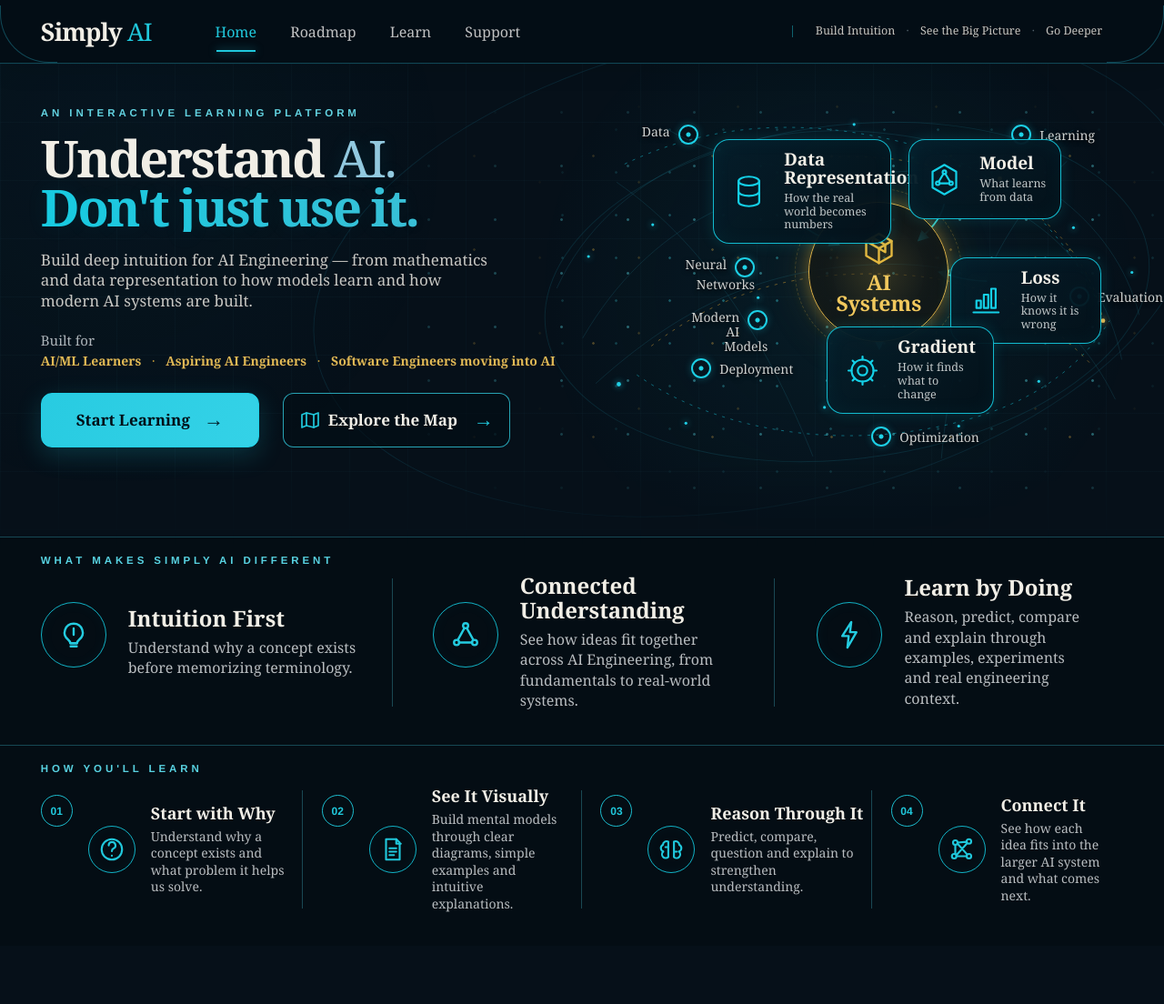
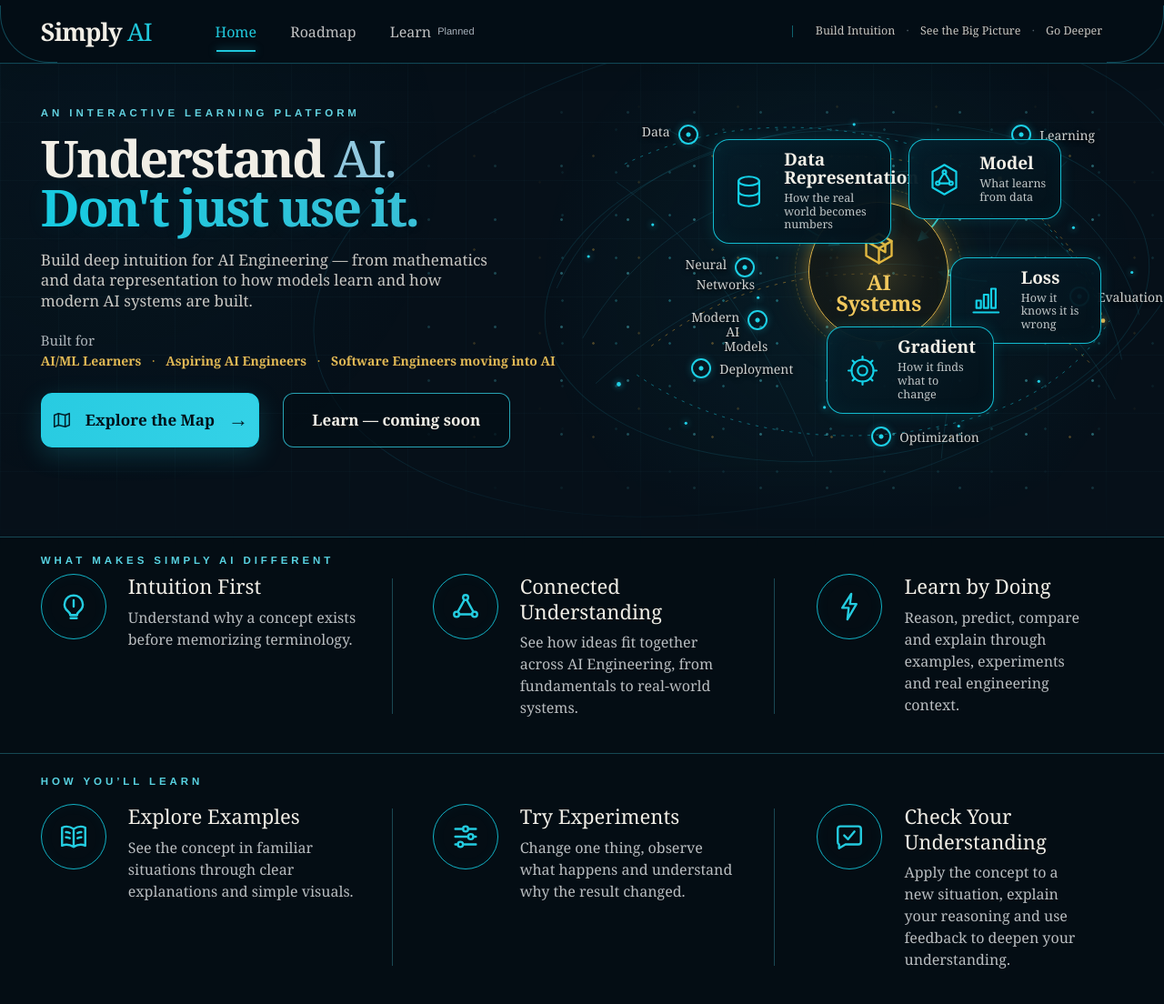
Before and after one commit to Harsh-hub123/Simply-AI, a React (Vite) app: page / in a window 1280 px wide. Shown: the whole page at 91% size. Before the commit the page ends 1040 px from the top, so only its background shows below. Built offline with nearby package versions, Linux system fonts and the light colour scheme.

Commit message:
Stabilize learning availability and refine Home presentation

```diff
--- a/src/components/AppHeader.tsx
+++ b/src/components/AppHeader.tsx
@@ -4,8 +4,7 @@
 const links = [
   { to: '/', label: 'Home' },
   { to: '/roadmap', label: 'Roadmap' },
-  { to: '/learn', label: 'Learn' },
-  { to: '/support', label: 'Support' },
+  { to: '/learn', label: 'Learn', availability: 'Planned' },
 ];
 
 export function AppHeader() {
@@ -50,6 +49,7 @@
           {links.map((link) => (
             <NavLink key={link.to} to={link.to} end={link.to === '/'}>
               {link.label}
+              {link.availability && <small className="nav-availability">{link.availability}</small>}
             </NavLink>
           ))}
         </nav>
--- a/src/components/HomeHero.tsx
+++ b/src/components/HomeHero.tsx
@@ -19,8 +19,8 @@
           <p>AI/ML Learners <b>·</b> Aspiring AI Engineers <b>·</b> Software Engineers moving into AI</p>
         </div>
         <div className="hero-actions">
-          <Link className="cta cta-primary" to="/learn">Start Learning <span aria-hidden="true">→</span></Link>
-          <Link className="cta cta-secondary" to="/roadmap"><LineIcon name="map" /> Explore the Map <span aria-hidden="true">→</span></Link>
+          <Link className="cta cta-primary" to="/roadmap"><LineIcon name="map" /> Explore the Map <span aria-hidden="true">→</span></Link>
+          <Link className="cta cta-secondary cta-availability" to="/learn">Learn — coming soon</Link>
         </div>
       </div>
       <div className="hero-visual">
--- a/src/components/Icons.tsx
+++ b/src/components/Icons.tsx
@@ -1,4 +1,4 @@
-type IconName = 'intuition' | 'connected' | 'doing' | 'brain' | 'network' | 'clarity' | 'engaging' | 'map' | 'why' | 'visual';
+type IconName = 'intuition' | 'connected' | 'doing' | 'brain' | 'network' | 'clarity' | 'engaging' | 'map' | 'why' | 'visual' | 'book' | 'sliders' | 'feedback';
 
 export function LineIcon({ name }: { name: IconName }) {
   const common = { fill: 'none', stroke: 'currentColor', strokeWidth: 1.7, strokeLinecap: 'round' as const, strokeLinejoin: 'round' as const };
@@ -13,6 +13,9 @@
     map: <><path {...common} d="m3 6 5-2 8 2 5-2v14l-5 2-8-2-5 2V6Z"/><path {...common} d="M8 4v14m8-12v14"/></>,
     why: <><path {...common} d="M9.2 8.5a3 3 0 1 1 4.2 2.75c-1 .5-1.4 1.1-1.4 2.25"/><path {...common} d="M12 17.5v.1"/><circle {...common} cx="12" cy="12" r="9"/></>,
     visual: <><path {...common} d="M6 3h9l3 3v15H6V3Z"/><path {...common} d="M15 3v4h4M9 11h6m-6 3h6m-6 3h4"/></>,
+    book: <><path {...common} d="M12 6C9 4 6 3.5 3 5v14c3-1.5 6-1 9 1 3-2 6-2.5 9-1V5c-3-1.5-6-1-9 1Zm0 0v14"/><path {...common} d="M6 8.5c1-.1 2 .2 3 .7m-3 3.3c1-.1 2 .2 3 .7m6-4c1-.5 2-.8 3-.7m-3 4.7c1-.5 2-.8 3-.7"/></>,
+    sliders: <><path {...common} d="M4 6h6m4 0h6M4 12h10m4 0h2M4 18h2m4 0h10"/><circle {...common} cx="12" cy="6" r="2"/><circle {...common} cx="16" cy="12" r="2"/><circle {...common} cx="8" cy="18" r="2"/></>,
+    feedback: <><path {...common} d="M5 4h14a2 2 0 0 1 2 2v10a2 2 0 0 1-2 2H9l-5 3v-3a2 2 0 0 1-1-2V6a2 2 0 0 1 2-2Z"/><path {...common} d="m8 11 3 3 5-6"/></>,
   };
 
   return <svg viewBox="0 0 24 24" aria-hidden="true">{paths[name]}</svg>;
--- a/src/components/roadmap/ConceptInspector.tsx
+++ b/src/components/roadmap/ConceptInspector.tsx
@@ -31,7 +31,7 @@
       const first = controls[0];
       const last = controls[controls.length - 1];
       if (event.shiftKey && (document.activeElement === first || document.activeElement?.id === 'inspector-title' || !panel.contains(document.activeElement))) { event.preventDefault(); last.focus(); }
-      if (!event.shiftKey && (document.activeElement === last || !panel.contains(document.activeElement))) { event.preventDefault(); first.focus(); }
+      if (!event.shiftKey && (document.activeElement === last || document.activeElement?.id === 'inspector-title' || !panel.contains(document.activeElement))) { event.preventDefault(); first.focus(); }
     };
     panel.addEventListener('keydown', keepFocusInside);
     return () => panel.removeEventListener('keydown', keepFocusInside);
@@ -65,7 +65,9 @@
           </section>
           <section className="deeper-copy" aria-label="In more detail"><h4>In more detail</h4>{concept.deeper.map((paragraph) => <p key={paragraph}>{paragraph}</p>)}</section>
           {concept.nextConcept && conceptBySlug.get(concept.nextConcept) && <button className="connects-next" type="button" onClick={() => onSelect(conceptBySlug.get(concept.nextConcept!)!)}><span><small>Connects next</small><strong>{conceptBySlug.get(concept.nextConcept)!.id} {conceptBySlug.get(concept.nextConcept)!.title}</strong></span><span aria-hidden="true">→</span></button>}
-          <Link className="learn-concept-cta" to={concept.learnRoute}>Learn this concept <span aria-hidden="true">→</span></Link>
+          {concept.lessonStatus === 'available'
+            ? <Link className="learn-concept-cta" to={concept.learnRoute}>Learn this concept <span aria-hidden="true">→</span></Link>
+            : <p className="learn-concept-cta lesson-planned">Lesson planned</p>}
         </div>
       </div>
     </aside>
--- a/src/data/roadmapConcepts.ts
+++ b/src/data/roadmapConcepts.ts
@@ -28,6 +28,7 @@
   keyText: string[];
   deeper: string[];
   nextConcept?: string;
+  lessonStatus: 'planned' | 'available';
   learnRoute: string;
   icon: 'math' | 'data' | 'model' | 'loss' | 'gradient' | 'optimization' | 'neural' | 'layers' | 'modern-model' | 'system';
 }
@@ -53,7 +54,7 @@
     keyLabel: 'The goal here is not to master every formula first.',
     keyText: ['It is to understand why mathematical ideas keep appearing throughout AI and what each one helps us describe.'],
     deeper: ['Later, we will go much deeper into the mathematics as each concept becomes necessary.'],
-    nextConcept: 'data-representation', learnRoute: '/learn?concept=mathematics',
+    nextConcept: 'data-representation', lessonStatus: 'planned', learnRoute: '/learn?concept=mathematics',
   },
   {
     id: '02', slug: 'data-representation', order: 2, mapTitle: 'Data\nRepresentation', title: 'Data Representation',
@@ -68,7 +69,7 @@
     keyLabel: 'The important idea is:',
     keyText: ['The model does not receive the real-world object itself. It receives a representation of information about it.', 'And different tasks may need different representations.'],
     deeper: ['Later, we will explore how images, text, sound, and other forms of information are represented for AI systems.'],
-    nextConcept: 'model', learnRoute: '/learn?concept=data-representation',
+    nextConcept: 'model', lessonStatus: 'planned', learnRoute: '/learn?concept=data-representation',
   },
   {
     id: '03', slug: 'model', order: 3, mapTitle: 'Model', title: 'Model', territory: 'learning', territoryLabel: 'LEARNING MECHANISM',
@@ -77,7 +78,7 @@
     visual: { kind: 'model', training: 'Training Data', model: 'Model learns patterns', input: 'New Input', prediction: 'Prediction' },
     keyLabel: 'The important idea is:', keyText: ['A model learns a relationship from data and uses that relationship to make predictions.'],
     deeper: ['Later, we will explore what actually changes inside the model while this learning happens.'],
-    nextConcept: 'loss', learnRoute: '/learn?concept=model',
+    nextConcept: 'loss', lessonStatus: 'planned', learnRoute: '/learn?concept=model',
   },
   {
     id: '04', slug: 'loss', order: 4, mapTitle: 'Loss', title: 'Loss', territory: 'learning', territoryLabel: 'LEARNING MECHANISM',
@@ -86,7 +87,7 @@
     visual: { kind: 'compare', items: [{ title: 'Prediction', value: '₹52L' }, { title: 'Actual value', value: '₹60L' }], result: 'Loss', note: 'A numerical measure of the error' },
     keyLabel: 'The important idea is:', keyText: ['Loss tells us how wrong the model’s prediction is.', 'A smaller loss generally means the prediction is closer to the outcome we wanted.'],
     deeper: ['Later, we will explore different loss functions and how they guide the learning process.'],
-    nextConcept: 'gradient', learnRoute: '/learn?concept=loss',
+    nextConcept: 'gradient', lessonStatus: 'planned', learnRoute: '/learn?concept=loss',
   },
   {
     id: '05', slug: 'gradient', order: 5, mapTitle: 'Gradient', title: 'Gradient', territory: 'learning', territoryLabel: 'LEARNING MECHANISM',
@@ -95,7 +96,7 @@
     visual: { kind: 'gradient', parameters: 'Parameters', parameterNote: 'θ₁ · θ₂ · θ₃ · …', loss: 'Loss', gradient: 'Gradient', question: 'How would changing these parameters affect the loss?' },
     keyLabel: 'One important detail:', keyText: ['The gradient points in the direction where the loss increases most rapidly.', 'To reduce the loss, learning typically moves in the opposite direction.'],
     deeper: ['Later, we will explore this much more deeply because gradients are one of the key ideas behind how modern models learn.'],
-    nextConcept: 'optimization', learnRoute: '/learn?concept=gradient',
+    nextConcept: 'optimization', lessonStatus: 'planned', learnRoute: '/learn?concept=gradient',
   },
   {
     id: '06', slug: 'optimization', order: 6, mapTitle: 'Optimization', title: 'Optimization', territory: 'learning', territoryLabel: 'LEARNING MECHANISM',
@@ -104,7 +105,7 @@
     visual: { kind: 'feedback', steps: ['Prediction', 'Loss', 'Gradient', 'Update Parameters'], repeat: '↺ Repeat' },
     keyLabel: 'The important idea is:', keyText: ['Optimization is the process that turns gradient information into repeated parameter updates.', 'One important factor is the learning rate, which controls how large each update step is.'],
     deeper: ['Later, we will explore different optimization algorithms such as Gradient Descent, SGD, and Adam, and why the way we update parameters matters.'],
-    nextConcept: 'neural-networks', learnRoute: '/learn?concept=optimization',
+    nextConcept: 'neural-networks', lessonStatus: 'planned', learnRoute: '/learn?concept=optimization',
   },
   {
     id: '07', slug: 'neural-networks', order: 7, mapTitle: 'Neural\nNetworks', title: 'Neural Networks', territory: 'deep-learning', territoryLabel: 'DEEP LEARNING',
@@ -113,7 +114,7 @@
     visual: { kind: 'layers', steps: ['Input', 'Layer 1', 'Layer 2', 'Layer 3', 'Prediction'] },
     keyLabel: 'The important idea is:', keyText: ['A neural network builds a prediction through a sequence of learned transformations.', 'And it still learns using the same core mechanism we have already seen:', 'Prediction → Loss → Gradient → Optimization'],
     deeper: ['Later, we will explore what neurons, layers, activations, forward passes, and backpropagation are actually doing inside this process.'],
-    nextConcept: 'representation-learning', learnRoute: '/learn?concept=neural-networks',
+    nextConcept: 'representation-learning', lessonStatus: 'planned', learnRoute: '/learn?concept=neural-networks',
   },
   {
     id: '08', slug: 'representation-learning', order: 8, mapTitle: 'Representation\nLearning', title: 'Representation Learning', territory: 'deep-learning', territoryLabel: 'DEEP LEARNING',
@@ -122,7 +123,7 @@
     visual: { kind: 'representations', steps: [{ title: 'Raw Input' }, { title: 'Early Representation', note: 'simple patterns' }, { title: 'Deeper Representation', note: 'more meaningful patterns' }, { title: 'Prediction' }] },
     keyLabel: 'The important idea is:', keyText: ['A neural network can learn how to represent information in ways that make the task easier.', 'This is one of the major reasons deep learning became so powerful.'],
     deeper: ['Later, we will explore embeddings, learned features, latent representations, and how modern models build useful internal representations automatically.'],
-    nextConcept: 'modern-ai-models', learnRoute: '/learn?concept=representation-learning',
+    nextConcept: 'modern-ai-models', lessonStatus: 'planned', learnRoute: '/learn?concept=representation-learning',
   },
   {
     id: '09', slug: 'modern-ai-models', order: 9, mapTitle: 'Modern\nAI Models', title: 'Modern AI Models', territory: 'modern-ai', territoryLabel: 'MODERN AI',
@@ -131,7 +132,7 @@
     visual: { kind: 'branch', source: 'Large-scale Training Data', model: 'Pretrained Model', taskLabel: 'Many Tasks', tasks: ['Question Answering', 'Generation', 'Classification', 'Code', 'Images'] },
     keyLabel: 'The important idea is:', keyText: ['Modern AI increasingly starts with powerful pretrained models that can be adapted to many different problems.', 'This is the foundation behind technologies such as ChatGPT, Claude, HiggsField etc.'],
     deeper: ['Later, we will explore transformers, pretraining, foundation models, LLMs, and how these models gain their broad capabilities.'],
-    nextConcept: 'modern-ai-systems', learnRoute: '/learn?concept=modern-ai-models',
+    nextConcept: 'modern-ai-systems', lessonStatus: 'planned', learnRoute: '/learn?concept=modern-ai-models',
   },
   {
     id: '10', slug: 'modern-ai-systems', order: 10, mapTitle: 'Modern\nAI Systems', title: 'Modern AI Systems', territory: 'modern-ai', territoryLabel: 'MODERN AI',
@@ -140,7 +141,7 @@
     visual: { kind: 'system', entry: 'User / Application', core: 'AI System', parts: ['Model', 'Data', 'Tools', 'Memory', 'Retrieval'], result: 'Actions / Responses' },
     keyLabel: 'The important idea is:', keyText: ['The model is only one component inside a complete AI system.', 'What makes the product useful is how all of these components work together.'],
     deeper: ['Later, we will explore RAG, agents, tool use, orchestration, deployment, monitoring, and how production AI systems are actually built.'],
-    learnRoute: '/learn?concept=modern-ai-systems',
+    lessonStatus: 'planned', learnRoute: '/learn?concept=modern-ai-systems',
   },
 ];
 
--- a/src/pages/HomePage.tsx
+++ b/src/pages/HomePage.tsx
@@ -1,6 +1,7 @@
 import { HomeHero } from '../components/HomeHero';
 import { LineIcon } from '../components/Icons';
 import { SectionLabel } from '../components/SectionLabel';
+import styles from './HomeSections.module.css';
 
 const principles = [
   { icon: 'intuition' as const, title: 'Intuition First', copy: 'Understand why a concept exists before memorizing terminology.' },
@@ -8,11 +9,10 @@
   { icon: 'doing' as const, title: 'Learn by Doing', copy: 'Reason, predict, compare and explain through examples, experiments and real engineering context.' },
 ];
 
-const learningSteps = [
-  { number: '01', icon: 'why' as const, title: 'Start with Why', copy: 'Understand why a concept exists and what problem it helps us solve.' },
-  { number: '02', icon: 'visual' as const, title: 'See It Visually', copy: 'Build mental models through clear diagrams, simple examples and intuitive explanations.' },
-  { number: '03', icon: 'brain' as const, title: 'Reason Through It', copy: 'Predict, compare, question and explain to strengthen understanding.' },
-  { number: '04', icon: 'network' as const, title: 'Connect It', copy: 'See how each idea fits into the larger AI system and what comes next.' },
+const learningMethods = [
+  { icon: 'book' as const, title: 'Explore Examples', copy: 'See the concept in familiar situations through clear explanations and simple visuals.' },
+  { icon: 'sliders' as const, title: 'Try Experiments', copy: 'Change one thing, observe what happens and understand why the result changed.' },
+  { icon: 'feedback' as const, title: 'Check Your Understanding', copy: 'Apply the concept to a new situation, explain your reasoning and use feedback to deepen your understanding.' },
 ];
 
 export function HomePage() {
@@ -23,7 +23,7 @@
         <HomeHero />
       </div>
 
-      <section className="info-band principles" aria-labelledby="principles-title">
+      <section className={`info-band principles ${styles.supporting}`} aria-labelledby="principles-title">
         <div className="page-container">
           <SectionLabel><span id="principles-title">What makes Simply AI different</span></SectionLabel>
           <div className="principle-grid">
@@ -40,21 +40,20 @@
         </div>
       </section>
 
-      <section className="info-band learning-method" aria-labelledby="learning-method-title">
+      <section className={`info-band ${styles.process} ${styles.supporting}`} aria-labelledby="learning-method-title">
         <div className="page-container">
-          <SectionLabel><span id="learning-method-title">How you&apos;ll learn</span></SectionLabel>
-          <div className="learning-grid">
-            {learningSteps.map((item) => (
-              <article className="learning-item" key={item.number}>
-                <span className="learning-number" aria-hidden="true">{item.number}</span>
-                <div className="icon-medallion small"><LineIcon name={item.icon} /></div>
+          <SectionLabel><span id="learning-method-title">How you’ll learn</span></SectionLabel>
+          <ul className={`principle-grid ${styles.processList}`} role="list">
+            {learningMethods.map((item) => (
+              <li className={`principle-item ${styles.step}`} key={item.icon}>
+                <div className="icon-medallion" aria-hidden="true"><LineIcon name={item.icon} /></div>
                 <div>
                   <h3>{item.title}</h3>
                   <p>{item.copy}</p>
                 </div>
-              </article>
+              </li>
             ))}
-          </div>
+          </ul>
         </div>
       </section>
     </main>
--- /dev/null
+++ b/src/pages/HomeSections.module.css
@@ -0,0 +1,32 @@
+.supporting :global(.principle-item) h3,
+.supporting .step h3 {
+  margin: 0 0 8px;
+  color: var(--paper);
+  font: 400 22px/1.25 var(--display);
+}
+
+.supporting :global(.principle-item) p,
+.supporting .step p {
+  margin: 0;
+  color: #b9bdc0;
+  font: 400 16px/1.5 var(--display);
+}
+
+.supporting :global(.principle-item) { align-items: flex-start; }
+.supporting :global(.principle-item .icon-medallion) { transform: none; }
+
+.process:global(.info-band) > :global(.page-container) {
+  padding-block: 24px 34px;
+}
+
+.process :global(.section-label) { margin-bottom: 24px; }
+.processList {
+  margin: 0;
+  padding: 0;
+  list-style: none;
+}
+.step { min-width: 0; }
+
+@media (max-width: 600px) {
+  .process:global(.info-band) > :global(.page-container) { padding-block: 24px 28px; }
+}
--- a/src/pages/PlaceholderPage.tsx
+++ b/src/pages/PlaceholderPage.tsx
@@ -1,12 +1,15 @@
 import { Link } from 'react-router-dom';
 
-export function PlaceholderPage({ title }: { title: string }) {
+export function PlaceholderPage({ title }: { title: 'Learn' | 'Support' }) {
+  const isLearn = title === 'Learn';
   return (
     <main id="main-content" tabIndex={-1} className="placeholder-page">
       <p className="eyebrow">Simply AI</p>
       <h1>{title}</h1>
-      <p>This learning window will be designed in a future phase.</p>
-      <Link to="/">← Return home</Link>
+      <p>{isLearn
+        ? 'Lessons are being developed. Explore the Map to see how AI engineering concepts connect while lessons are coming together.'
+        : 'Support resources are planned and are not available yet. You can return to Home to continue exploring Simply AI.'}</p>
+      <Link to={isLearn ? '/roadmap' : '/'}>{isLearn ? 'Explore the Map →' : '← Return home'}</Link>
     </main>
   );
 }
--- a/src/roadmap.css
+++ b/src/roadmap.css
@@ -457,7 +457,8 @@
   box-shadow: 0 8px 25px rgba(32, 200, 220, .11);
 }
 .learn-concept-cta span { font: 400 24px/1 var(--sans); }
-.learn-concept-cta:hover { filter: brightness(1.06); }
+.learn-concept-cta:not(.lesson-planned):hover { filter: brightness(1.06); }
+.lesson-planned { margin-bottom: 0; border-color: var(--line); background: rgba(6, 40, 53, .46); color: var(--muted); box-shadow: none; }
 .sheet-grab,
 .sheet-scrim { display: none; }
 
--- a/src/styles.css
+++ b/src/styles.css
@@ -31,6 +31,7 @@
 .primary-nav { display: flex; align-items: stretch; height: 100%; margin-left: 0; }
 .primary-nav a { position: relative; display: flex; align-items: center; padding-inline: clamp(18px, 1.45vw, 24px); color: #c1c1c2; font: 500 16px/1 var(--display); text-decoration: none; transition: color 180ms ease; }
 .primary-nav a:hover { color: var(--paper); }
+.nav-availability { margin-left: 7px; color: var(--muted); font: 500 11px/1.2 var(--sans); white-space: nowrap; }
 .primary-nav a.active { color: var(--cyan); }
 .primary-nav a.active::after { content: ''; position: absolute; inset: auto 20px 12px; height: 2px; background: var(--cyan); box-shadow: 0 0 10px rgba(32, 200, 220, .55); }
 .header-credo { margin: auto 23px auto auto; padding-left: 25px; border-left: 1px solid rgba(32, 200, 220, .45); color: #c6c3be; font: 400 12.5px/1 var(--display); white-space: nowrap; }
@@ -49,6 +50,8 @@
 .hero-copy h1 > span { display: block; white-space: nowrap; }
 .hero-copy h1 em { color: #92c9df; font-style: normal; font-weight: 500; text-shadow: 0 0 20px rgba(32, 200, 220, .13); }
 .hero-copy h1 .headline-accent { width: fit-content; color: var(--cyan); background: linear-gradient(90deg, #18cbe2, #3bc0d7); background-clip: text; -webkit-background-clip: text; -webkit-text-fill-color: transparent; text-shadow: 0 0 24px rgba(32, 200, 220, .08); }
+/* Extend the gradient paint area for descenders without changing the line layout. */
+.hero-copy h1 .headline-accent { padding-block-end: .16em; margin-block-end: -.16em; }
 .hero-deck { max-width: 590px; margin: 20px 0 0; padding: 0; border: 0; color: #c8c7c3; font: 400 clamp(17px, 1.15vw, 20px)/1.32 var(--display); }
 .built-for { display: block; margin-top: 23px; }
 .built-for > span { display: block; color: #aeb5ba; font: 400 15px/1.2 var(--display); letter-spacing: 0; text-transform: none; }
@@ -60,11 +63,13 @@
 .cta svg { width: 22px; color: var(--cyan); }
 .cta-primary { border-color: #20d1e7; background: linear-gradient(110deg, #28cbe1, #34d2e7); color: #021019; box-shadow: 0 8px 28px rgba(32, 200, 220, .2); }
 .cta-primary span { color: #03202a; }
+.cta-primary svg { color: #03202a; }
 .cta-secondary { width: 250px; min-width: 250px; display: grid; grid-template-columns: 22px minmax(0, 1fr) 22px; column-gap: 10px; padding-inline: 17px; background: rgba(3, 13, 21, .56); }
 .cta-secondary svg { width: 24px; justify-self: start; }
 .cta-secondary span { justify-self: end; }
+.cta-availability { display: inline-flex; }
 .cta:hover { transform: translateY(-2px); border-color: var(--cyan); box-shadow: 0 9px 26px rgba(32, 200, 220, .12); }
-.cta:focus-visible, .primary-nav a:focus-visible, .brand:focus-visible, .menu-toggle:focus-visible { outline: 2px solid var(--paper); outline-offset: 4px; }
+.cta:focus-visible, .primary-nav a:focus-visible, .brand:focus-visible, .menu-toggle:focus-visible, .placeholder-page a:focus-visible { outline: 2px solid var(--paper); outline-offset: 4px; }
 
 .hero-visual { min-width: 0; width: 105%; margin-left: -2%; transform: translateY(-20px); }
 .concept-network { position: relative; width: min(100%, 860px); aspect-ratio: 860 / 510; margin-inline: auto; isolation: isolate; }
@@ -145,7 +150,7 @@
 .placeholder-page .eyebrow { margin-bottom: 12px; }
 .placeholder-page h1 { margin: 0; font: 600 clamp(52px, 7vw, 88px)/1 var(--display); }
 .placeholder-page p:not(.eyebrow) { color: var(--muted); }
-.placeholder-page a { margin-top: 20px; color: var(--cyan); text-decoration: none; }
+.placeholder-page a { display: inline-flex; align-items: center; min-height: 44px; margin-top: 20px; color: var(--cyan); text-decoration: none; }
 
 @media (min-width: 1051px) {
   .home-hero { height: 520px; min-height: 520px; }
```
Also changed, not shown: src/pages/RoadmapPage.tsx (+12 -7 lines), 2 other files (tests, documents, lock files or other folders).
